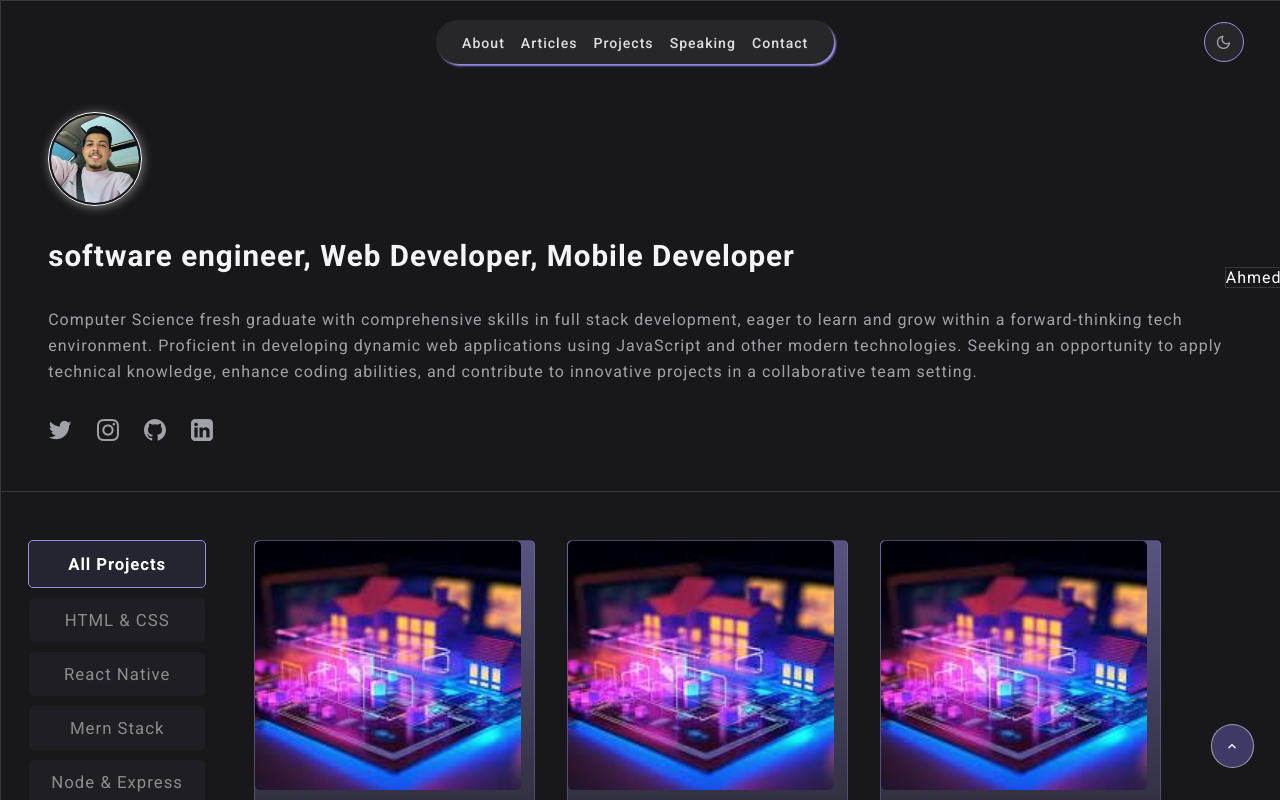
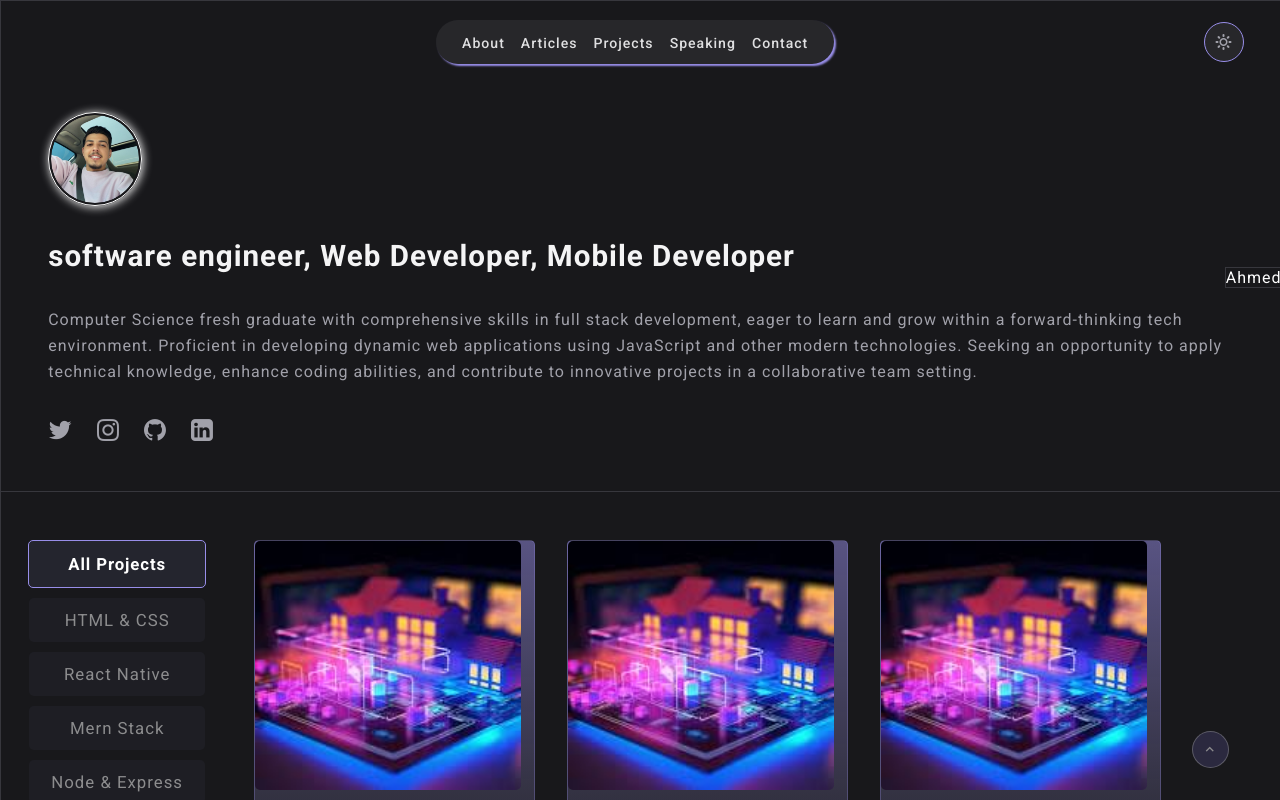
Before and after one commit to MohammedAhmedHosein/portfolio, a React (Vite) app: page / in a window 1280 px wide. Shown: the top 800 px of the page. Built offline with nearby package versions, Linux system fonts and the light colour scheme.

Commit message:
implement the thme

```diff
--- a/src/components/1 - header/Header.jsx
+++ b/src/components/1 - header/Header.jsx
@@ -1,8 +1,19 @@
-import { useState } from "react";
+import { useEffect, useState } from "react";
 import "./header.css";
 
 const Header = () => {
   const [showModal, setshowModal] = useState(false);
+  const [theme, setTheme] = useState(localStorage.getItem("currentMode") ?? "dark");
+
+  useEffect(() => {
+    if (theme === "light") {
+      document.body.classList.remove("dark");
+      document.body.classList.add("light");
+    } else {
+      document.body.classList.remove("light");
+      document.body.classList.add("dark");
+    }
+  }, [theme]);
   return (
     <header className="flex">
       <button
@@ -32,8 +43,17 @@ const Header = () => {
           </li>
         </ul>
       </nav>
-      <button className="moon flex">
-        <span className="icon-moon"></span>
+      <button
+        onClick={() => {
+          localStorage.setItem(
+            "currentMode",
+            theme === "dark" ? "light" : "dark"
+          );
+          setTheme(localStorage.getItem("currentMode"));
+        }}
+        className="moon flex"
+      >
+        <span className={`icon-${theme === "dark" ? "sun" : "moon"}`}></span>
       </button>
 
       {showModal && (
--- a/src/components/2 - mainsection/mainsection.css
+++ b/src/components/2 - mainsection/mainsection.css
@@ -15,7 +15,7 @@ section.Mainsection .avatar {
   border: 1px solid;
   padding: 2px;
 
-  box-shadow: 1px 1px 10px gray;
+  box-shadow: 1px 1px 10px var(--avatar);
   margin-right: 16px;
 }
 
--- a/src/index.css
+++ b/src/index.css
@@ -6,13 +6,29 @@
   --subtitle: rgb(161 161 170);
   --blue: rgb(93, 188, 252);
   --bgHeader: rgb(39, 39, 42);
-
+  --avatar: rgb(248, 248, 248);
   --icon-hover: #d4d4d8;
 }
 
 body {
   background-color: var(--primary);
   color: #fff;
+  overflow: auto;
+  scrollbar-width: none; /* Hides scrollbar */
+}
+.light {
+  --primary: rgb(255, 255, 255);
+  --secondary: rgb(255, 255, 255);
+  --title: rgb(39, 39, 42);
+  --subtitle: rgb(82, 82, 91);
+  --border: rgba(202, 202, 202, 0.518);
+  --icon-hover: #333;
+  --bgHeader: rgb(253, 253, 253);
+  --blue: rgb(93, 188, 252);
+  --avatar: rgb(152, 142, 233);
+}
+::-webkit-scrollbar {
+  display: none; /* Hides scrollbar */
 }
 
 html {
@@ -70,7 +86,7 @@ button {
   all: unset;
 }
 
-::-webkit-scrollbar {
+/* ::-webkit-scrollbar {
   width: 0.8rem;
 }
 
@@ -87,7 +103,7 @@ button {
 
 ::-webkit-scrollbar-thumb:hover {
   background: rgb(120, 110, 213);
-}
+} */
 
 .scroll2Top {
   background-color: rgba(120, 110, 213, 0.4);
@@ -113,12 +129,6 @@ button {
     width: calc(100% + 1.7rem + 1.7rem);
     margin-left: -1.7rem;
   }
-  .scroll2Top {
-    width: 2.2rem;
-    height: 2.2rem;
-    opacity: 0.5;
-    right: 4%;
-  }
 }
 
 @media (max-width: 40000px) {
@@ -130,4 +140,10 @@ button {
     width: calc(100% + 1.7rem + 1.7rem);
     margin-left: -1.7rem;
   }
+  .scroll2Top {
+    width: 2.2rem;
+    height: 2.2rem;
+    opacity: 0.5;
+    right: 4%;
+  }
 }
```
